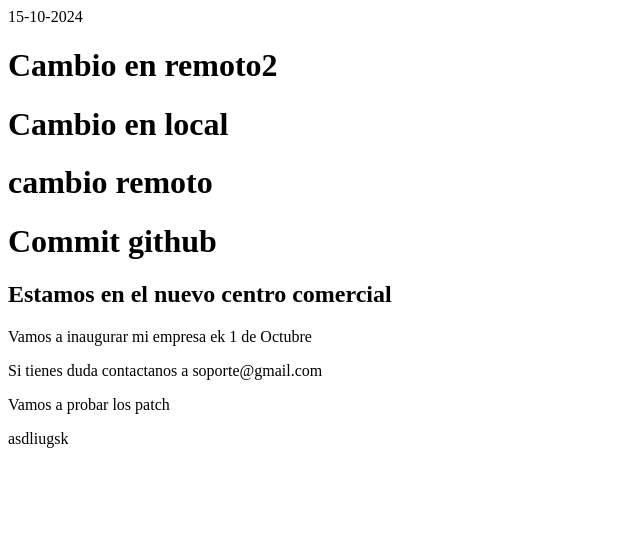
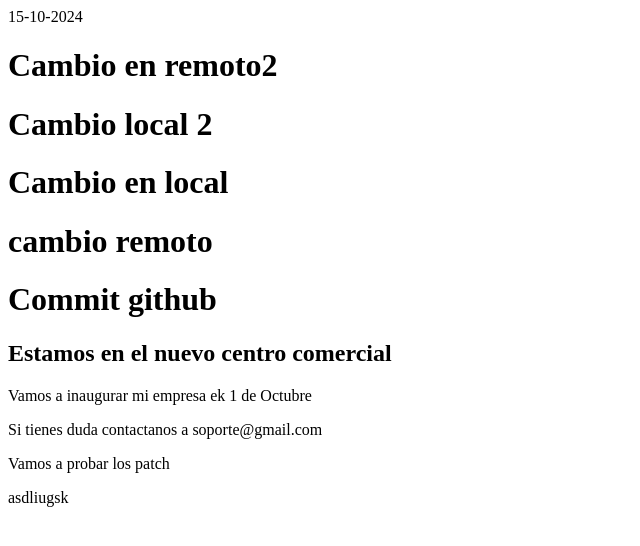
Before and after one commit to MarPerezGea/Git-Tutorial-Repo, a plain HTML site: page index.html in a window 1280 px wide. Shown: the whole page, without its empty margins (0-640 px from the left). Drawn offline with Linux system fonts and the light colour scheme.

Commit message:
Commit de cambio local 2

```diff
--- a/index.html
+++ b/index.html
@@ -8,6 +8,7 @@
 </head>
 <body>
     <h1>Cambio en remoto2</h1>
+    <h1>Cambio local 2</h1>
     <h1>Cambio en local</h1>
     <h1>cambio remoto</h1>
     <h1>Commit github</h1>
```
